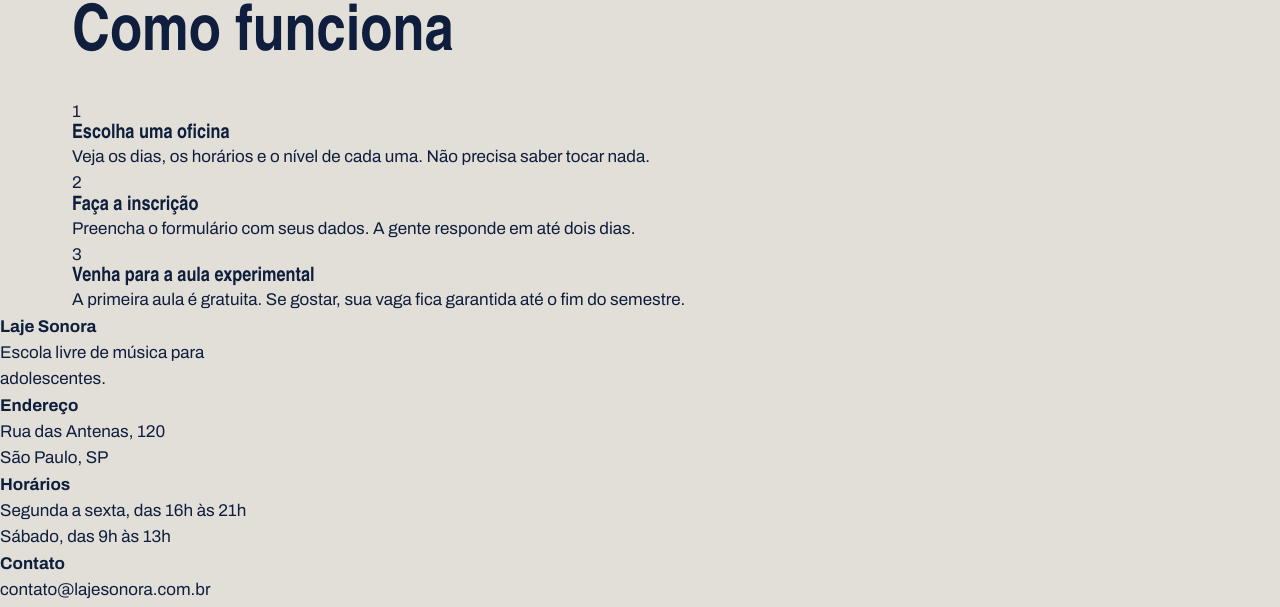
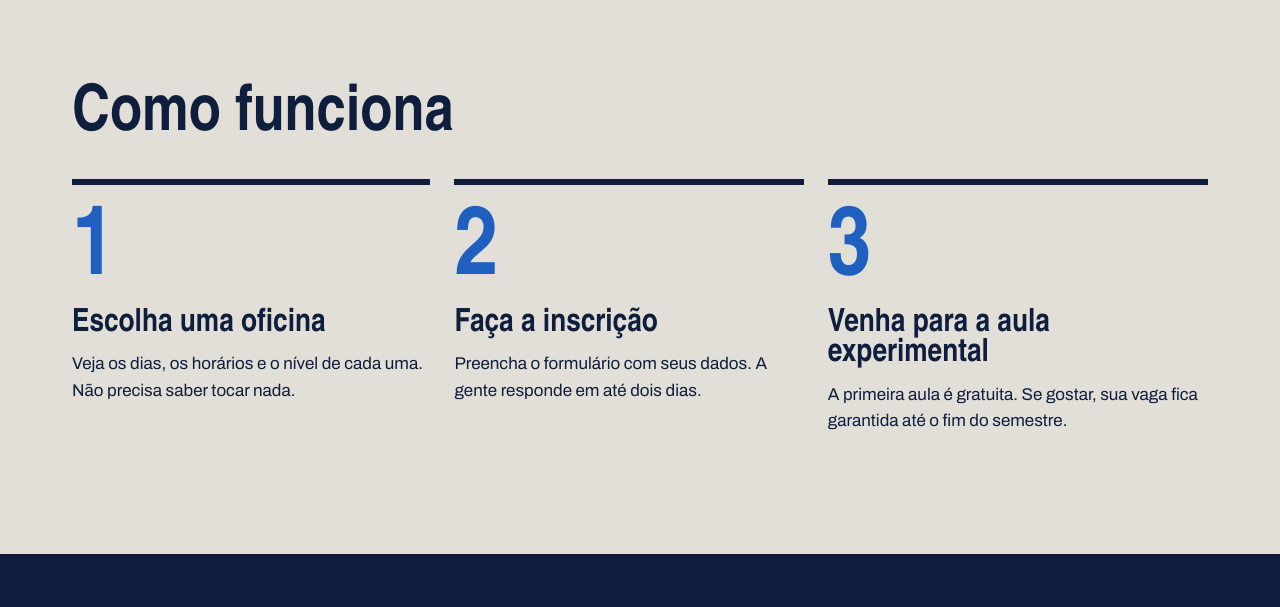
Before and after one commit to richardvenancio-boop/laje_sonora, a plain HTML site: page index.html in a window 1280 px wide. Shown: the part 1830-2437 px from the top of the page. Drawn offline with Linux system fonts and the light colour scheme; a web font is replaced by a local one.

Commit message:
Página inicial pronta

```diff
--- a/index.css
+++ b/index.css
@@ -78,6 +78,10 @@ h1, h2, h3{
     margin-top: 16px;
     display: flex;
     gap: 16px;
+    padding: 40px;
+}
+
+.cartaz{
     padding: 40px;
 }
 
@@ -185,3 +189,51 @@ h1, h2, h3{
     display: flex;
     justify-content: space-between;
 }
+
+.passos{
+    display: flex;
+    gap: 24px;
+    flex: 1;
+}
+
+.passo{
+    border-top: solid 6px var(--tinta);
+    padding-top: 20px;
+}
+
+.passo-numero{
+    font-family: var(--fonte-cartaz);
+    font-size: 96px;
+    font-weight: 900;
+    line-height: 1;
+    color: var(--caixa-dagua);
+}
+
+.passo h3{
+    font-size: 32px;
+    margin-block: 8px 12px;
+}
+
+.rodape{
+    margin-top: 120px;
+    background: var(--tinta);
+    color: var(--concreto);
+    padding-top: 56px;
+    padding-bottom: 56px;
+}
+
+.rodape-colunas{
+    display: flex;
+    gap: 40px;
+}
+
+.rodape-coluna{
+    flex: 1;
+}
+
+.rodape h4{
+    font-family: var(--fonte-cartaz);
+    font-size: 28px;
+    color: var(--fita);
+    margin-bottom: 12px;
+}
```
